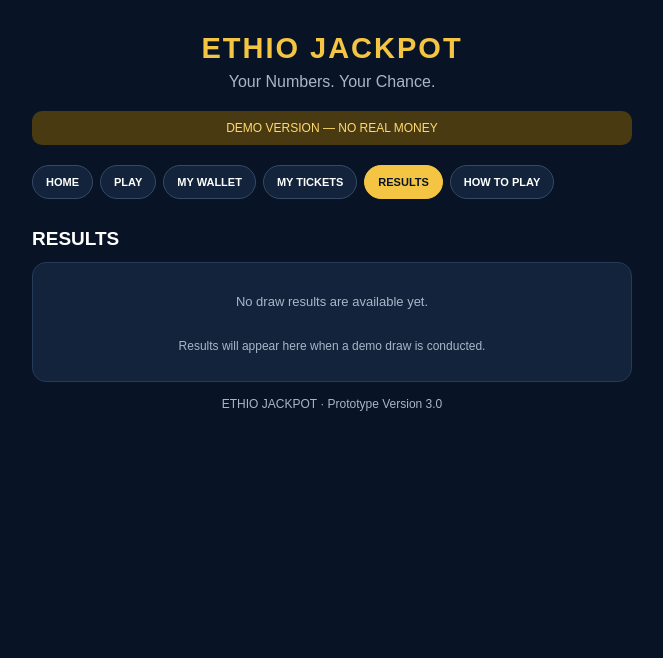
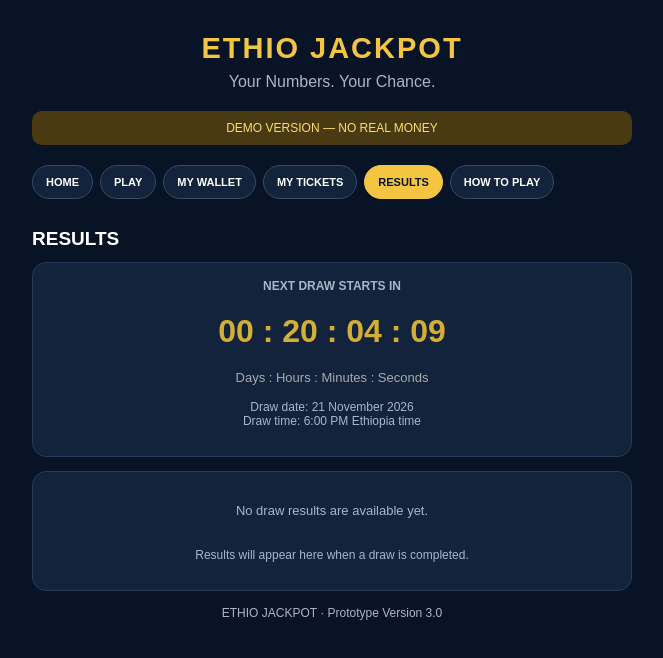
Before and after one commit to maedothailu34-gif/EtJackpot, a plain HTML site: page index.html in a window 1280 px wide. Both pictures are taken after a click on the button "RESULTS". Shown: the whole page, without its empty margins (308-971 px from the left). Drawn offline with Linux system fonts and the light colour scheme.

Commit message:
Update index.html

```diff
--- a/index.html
+++ b/index.html
@@ -325,12 +325,59 @@ header { text-align: center; padding: 20px 0; }
 <section class="page" id="results">
   <h2 class="section-title">RESULTS</h2>
 
+  <div class="card" style="text-align:center;">
+    <h3>NEXT DRAW STARTS IN</h3>
+
+    <div id="draw-countdown"
+         style="font-size:32px;font-weight:bold;color:#D4AF37;margin:20px 0;">
+      Loading...
+    </div>
+
+    <p style="color:#aaa;font-size:13px;">
+      Days : Hours : Minutes : Seconds
+    </p>
+
+    <p class="notice">
+      Draw date: 21 November 2026<br>
+      Draw time: 6:00 PM Ethiopia time
+    </p>
+  </div>
+
   <div class="card">
     <div class="empty">No draw results are available yet.</div>
-    <p class="notice">Results will appear here when a demo draw is conducted.</p>
+    <p class="notice">Results will appear here when a draw is completed.</p>
   </div>
 </section>
 
+<script>
+(function () {
+  const target = new Date("2026-11-21T18:00:00+03:00").getTime();
+  const display = document.getElementById("draw-countdown");
+
+  function updateCountdown() {
+    const remaining = target - Date.now();
+
+    if (remaining <= 0) {
+      display.textContent = "DRAW TIME!";
+      return;
+    }
+
+    const days = Math.floor(remaining / 86400000);
+    const hours = Math.floor((remaining % 86400000) / 3600000);
+    const minutes = Math.floor((remaining % 3600000) / 60000);
+    const seconds = Math.floor((remaining % 60000) / 1000);
+
+    display.textContent =
+      String(days).padStart(2, "0") + " : " +
+      String(hours).padStart(2, "0") + " : " +
+      String(minutes).padStart(2, "0") + " : " +
+      String(seconds).padStart(2, "0");
+  }
+
+  updateCountdown();
+  setInterval(updateCountdown, 1000);
+})();
+</script>
 <!-- HOW TO PLAY -->
 <section class="page" id="how">
   <h2 class="section-title">HOW TO PLAY</h2>
```
